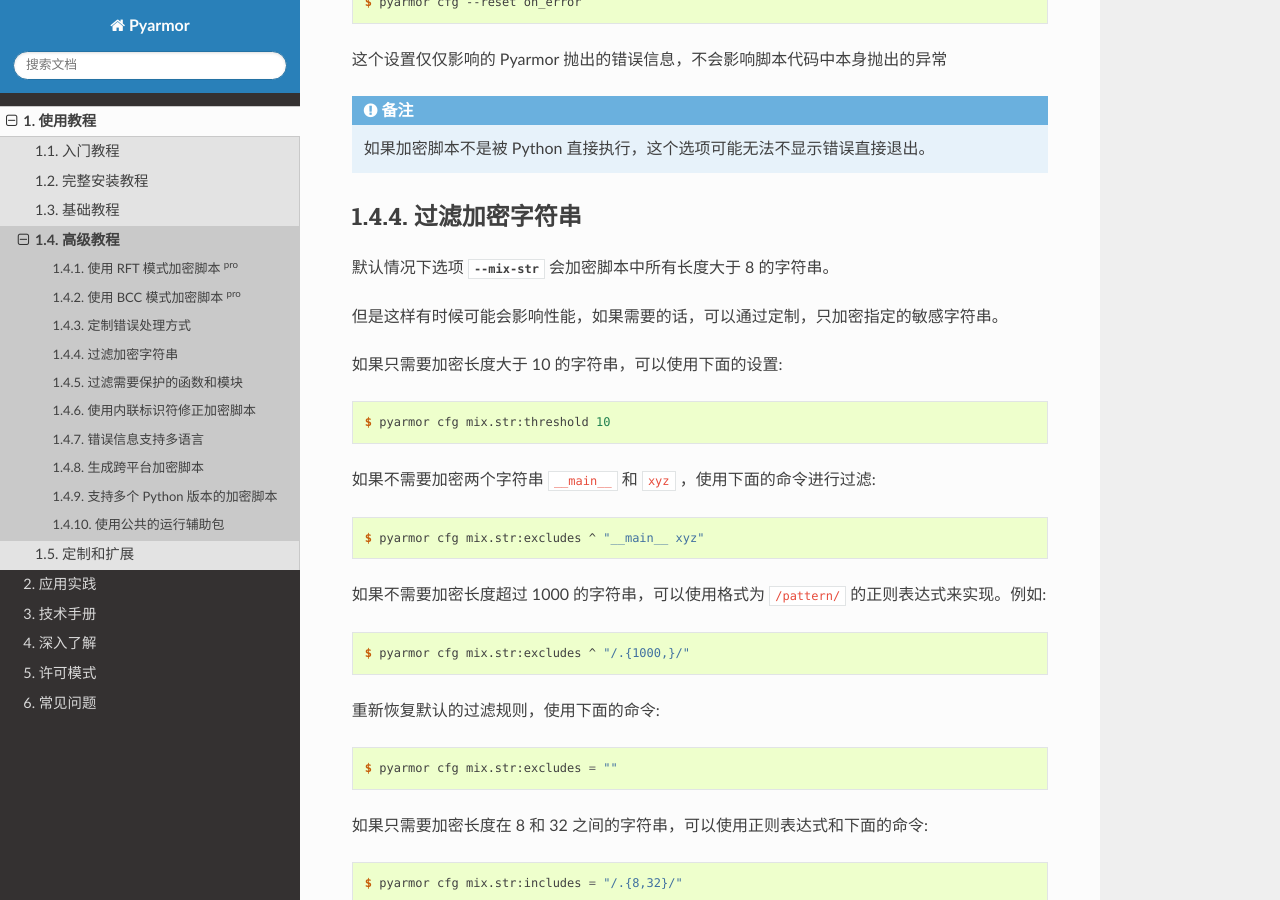
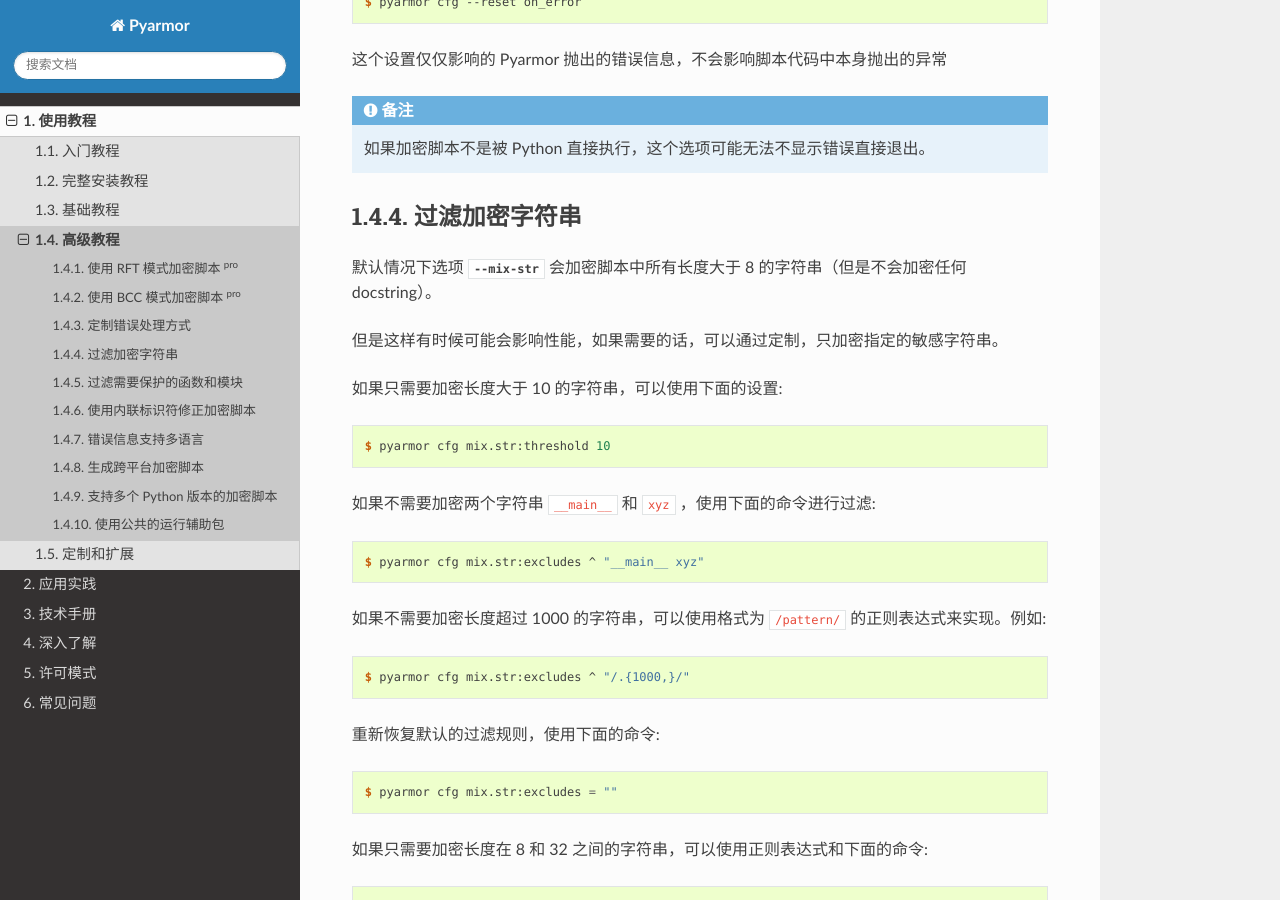
Before and after one commit to dashingsoft/pyarmor-docs-zh, a Sphinx documentation site: the page built from docs/tutorial/advanced.rst, in a window 1280 px wide and 900 px high, scrolled down 4735 px. Built offline with Sphinx 7.4.7 and the Read the Docs theme 3.1.0, drawn with Linux system fonts in a browser that asks for light colours.

Commit message:
说明 --mix-str 不会加密 docstring

```diff
--- a/docs/reference/man.rst
+++ b/docs/reference/man.rst
@@ -543,6 +543,8 @@ Pyarmor 8.4.6 之前的版本可以通过命令 `pyarmor-7 hdinfo` 查询硬件
 
             混淆脚本中字符串常量 :sup:`basic`
 
+            注意这个选项不会改变任何 docstring
+
 混淆所有的字符串可能会降低性能，因为每一次字符串的读取都需要进行解密和加密。如果使用了大量的字符串对性能产生了影响，变通的方法是通过过滤器设置仅仅加密一些特别重要的字符串。
 
 .. seealso:: :doc:`../tutorial/advanced` 中 `过滤加密字符串`
--- a/docs/tutorial/advanced.rst
+++ b/docs/tutorial/advanced.rst
@@ -214,7 +214,7 @@ __ https://pyarmor.dashingsoft.com/downloads/tools/clang-9.0.zip
 过滤加密字符串
 ==============
 
-默认情况下选项 :option:`--mix-str` 会加密脚本中所有长度大于 8 的字符串。
+默认情况下选项 :option:`--mix-str` 会加密脚本中所有长度大于 8 的字符串（但是不会加密任何 docstring）。
 
 但是这样有时候可能会影响性能，如果需要的话，可以通过定制，只加密指定的敏感字符串。
 
```
